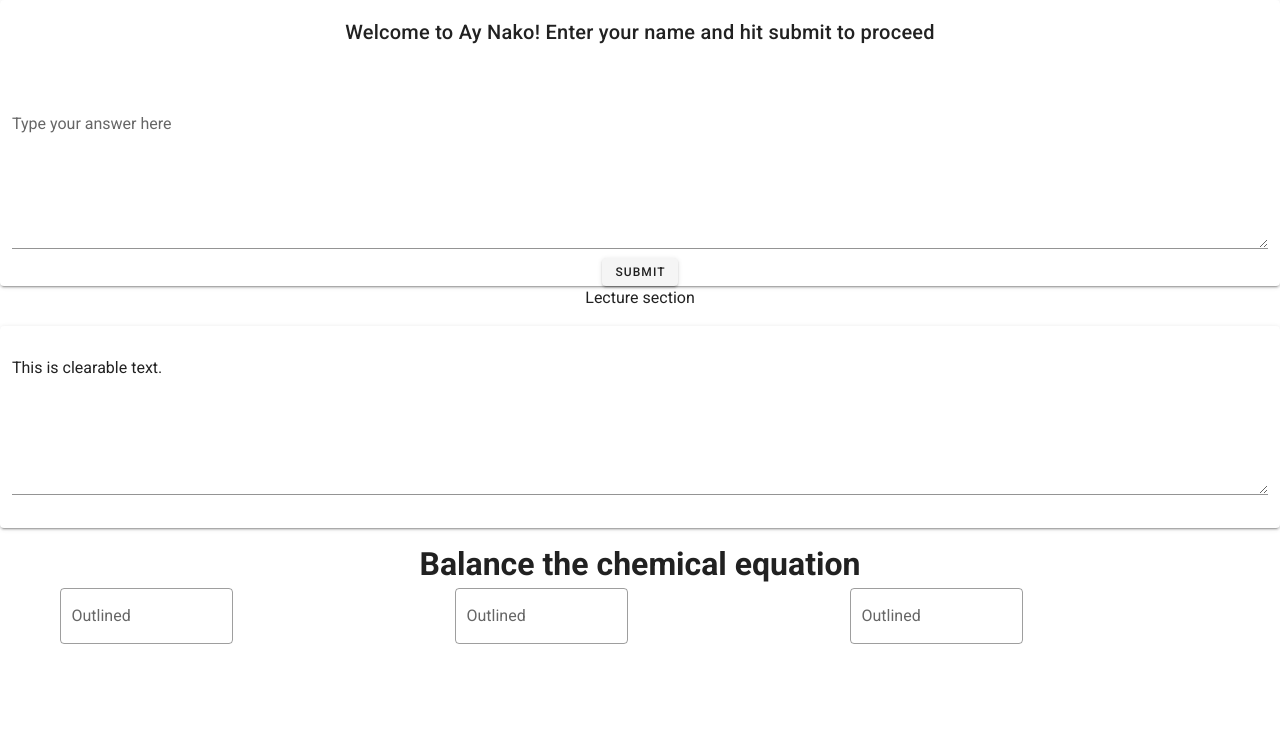
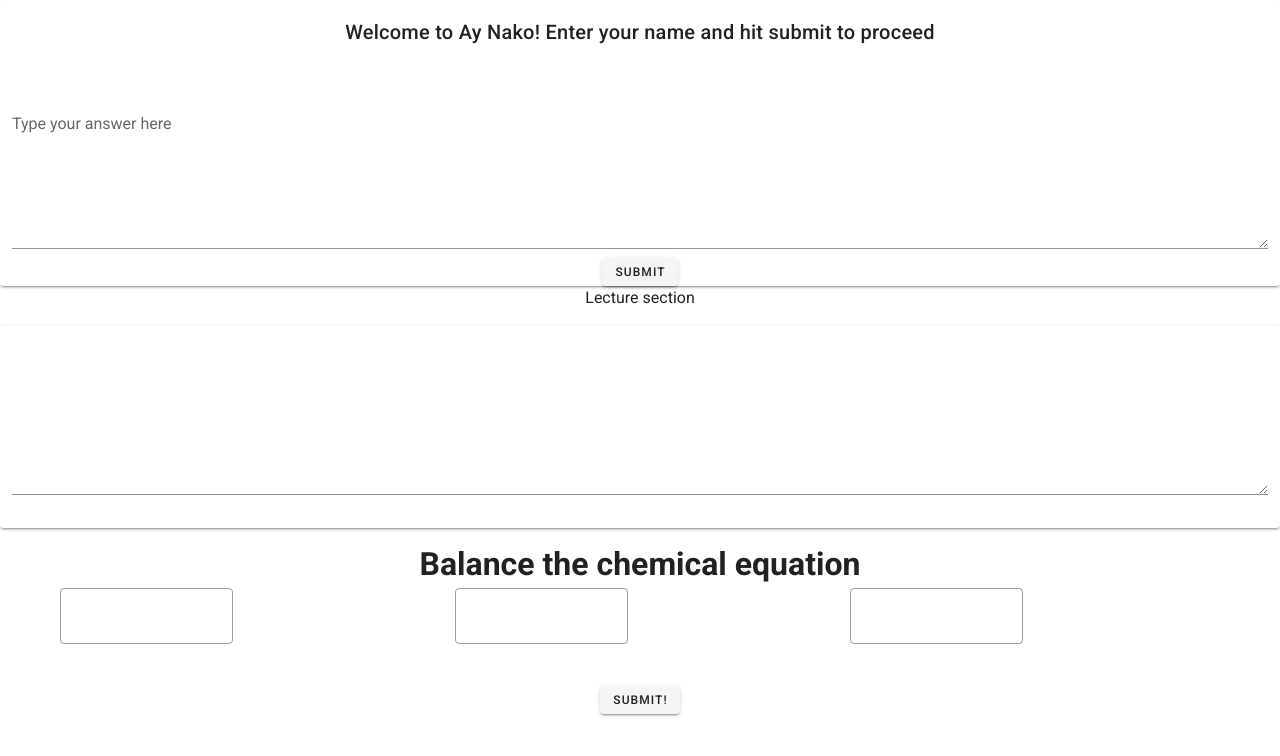
Before and after one commit to EvanSooHoo/AngryChemTeacher, a Vue app in the folder angrychemteacher/: page / in a window 1280 px wide. Shown: the top 756 px of the page. Built offline with nearby package versions, Linux system fonts and the light colour scheme.

Commit message:
added first chemical equation problem

```diff
--- a/angrychemteacher/src/App.vue
+++ b/angrychemteacher/src/App.vue
@@ -24,7 +24,7 @@
     <p class="text-center">Lecture section</p>
     <v-card>
       <v-container fluid>
-        <v-textarea value="This is clearable text."></v-textarea>
+        <v-textarea></v-textarea>
       </v-container>
     </v-card>
     <v-container>
@@ -32,31 +32,38 @@
       <v-spacer></v-spacer>
       <v-row>
         <v-col cols="12" sm="6" md="2">
-          <v-text-field label="Outlined" outlined></v-text-field>
+          <v-text-field v-model="firstCoeff" outlined></v-text-field>
         </v-col>
 
         <v-col cols="12" sm="6" md="2">
           <h1>
-            {{ firstElement }}<sub>{{firstSubscript}}</sub>
+            {{ firstElement }}<sub>{{ firstSubscript }}</sub>
           </h1>
         </v-col>
 
         <v-col cols="12" sm="6" md="2">
-          <v-text-field label="Outlined" outlined></v-text-field>
-        </v-col>
-
-        <v-col cols="12" sm="6" md="2">
-          <h1>{{ secondElement }}<sub>{{secondSubscript}}</sub></h1>
-        </v-col>
-
-        <v-col cols="12" sm="6" md="2">
-          <v-text-field label="Outlined" outlined></v-text-field>
+          <v-text-field v-model="secondCoeff" outlined></v-text-field>
         </v-col>
 
         <v-col cols="12" sm="6" md="2">
           <h1>
-            {{ productElement }}<sub>{{thirdSubscript}}</sub>
+            {{ secondElement }}<sub>{{ secondSubscript }}</sub>
           </h1>
+        </v-col>
+
+        <v-col cols="12" sm="6" md="2">
+          <v-text-field v-model="thirdCoeff" outlined></v-text-field>
+        </v-col>
+
+        <v-col cols="12" sm="6" md="2">
+          <h1>
+            {{ productElement }}<sub>{{ thirdSubscript }}</sub>
+          </h1>
+        </v-col>
+        <v-col cols="12" sm="6" md="12">
+          <v-row justify="center">
+            <v-btn @click="balanceButtonPressed" small>Submit!</v-btn>
+          </v-row>
         </v-col>
       </v-row>
     </v-container>
@@ -87,6 +94,14 @@ export default {
         this.firstGrade = "B+";
       }
     },
+    validateBalance(firstCoeff, secondCoeff, thirdCoeff) {
+      console.log('we are getting the numbers ' + firstCoeff + ' plus ' + secondCoeff + ' plus ' + thirdCoeff);
+      if(firstCoeff == 2 && secondCoeff == 3 && thirdCoeff == 2) {
+        return true;
+      } else {
+        return false;
+      }
+    },
     buttonPressed() {
       this.clickCount++;
       console.log(
@@ -98,15 +113,28 @@ export default {
         var fullStr =
           this.inputAnswer +
           ", come to the board. Prove that you deserve your " +
-          this.firstGrade;
+          this.firstGrade + ' by balancing the chemical equation below';
         this.questionText = fullStr;
         this.firstElement = "Fe";
-        this.firstSubscript = "2";
         this.secondElement = "Cl";
-        this.secondSubscript = "3";
         this.productElement = "FeCl";
-        this.thirdSubscript = "3";
       }
+      /*
+      else if(this.clickCount == 2) {
+
+      }
+      */
+    },
+    balanceButtonPressed() {
+       this.clickCount++;
+       var isCorrect = this.validateBalance(parseInt(this.firstCoeff), parseInt(this.secondCoeff), parseInt(this.thirdCoeff));
+       this.questionText = 'IS THAT THE ANSWER, CLASS?\n';
+       if(isCorrect) {
+
+         this.questionText += 'YES';
+       } else {
+         this.questionText += 'NO';
+       }
     }
   },
 
@@ -122,7 +150,10 @@ export default {
     productElement: "",
     firstSubscript: "",
     secondSubscript: "",
-    thirdSubscript: ""
+    thirdSubscript: "",
+    firstCoeff: "",
+    secondCoeff: "",
+    thirdCoeff: ""
   })
 };
 </script>
```
